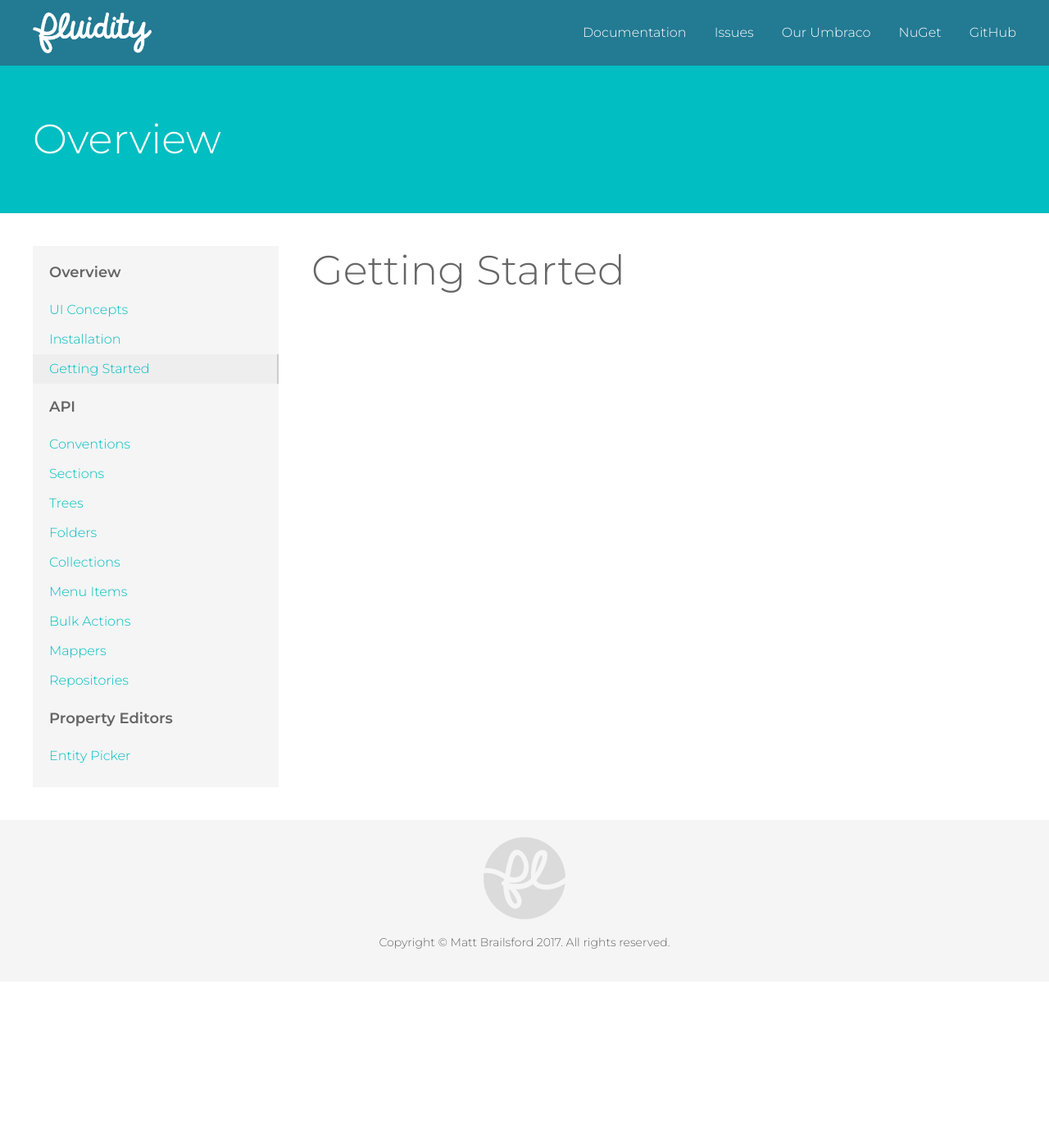
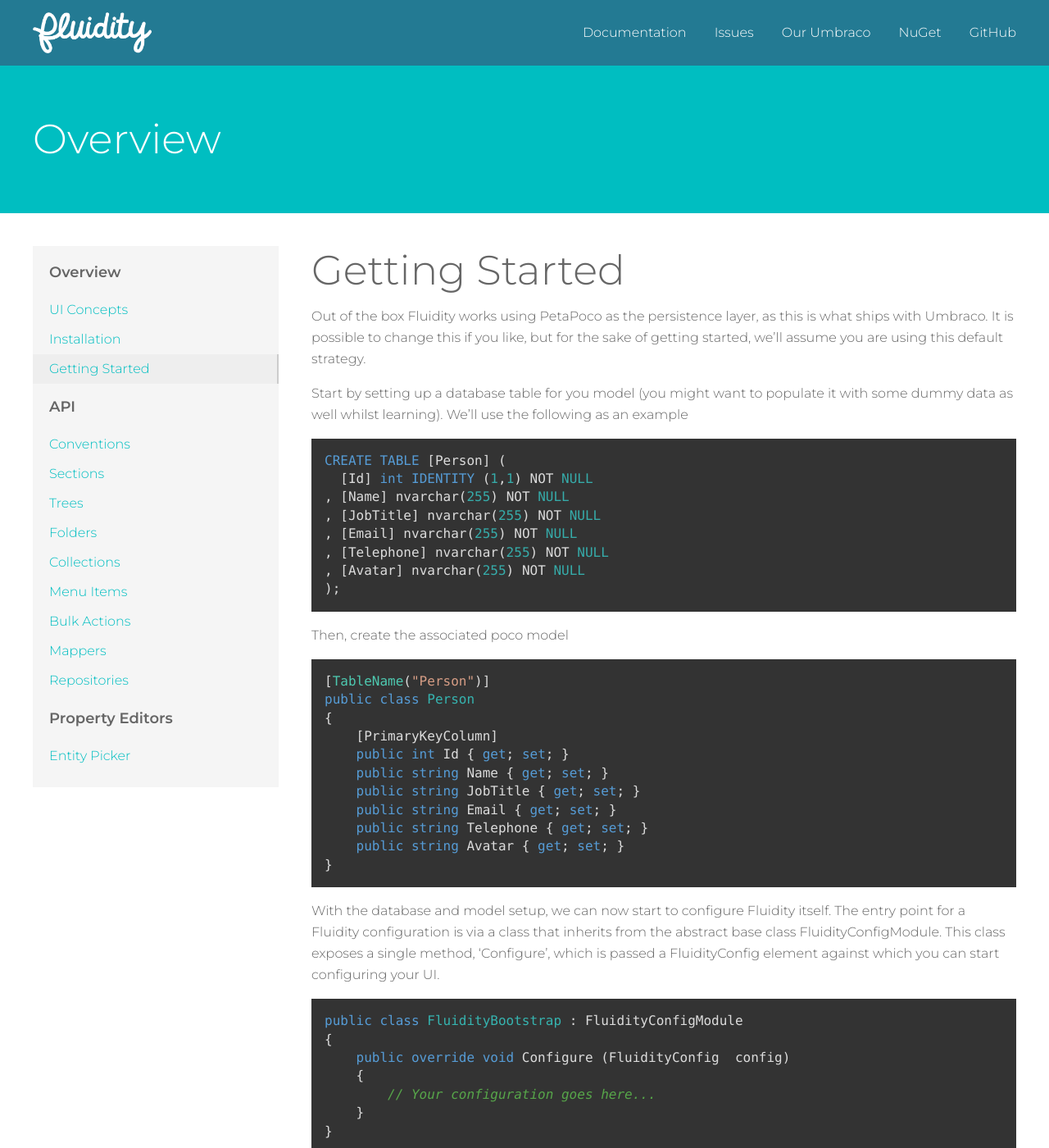
Before and after one commit to mattbrailsford/umbraco-fluidity, a Jekyll site: the page built from docs/_pages/01-overview-02-getting-started.md, in a window 1280 px wide and 1400 px high. Shown: the whole window at 82% size. Built offline with Jekyll 4.4.1, drawn with Linux system fonts in a browser that asks for light colours; some of the changed text lies outside the part shown.

Commit message:
Dropped in initial draft content written so far

`````diff
--- a/docs/_pages/01-overview-02-getting-started.md
+++ b/docs/_pages/01-overview-02-getting-started.md
@@ -4,4 +4,59 @@
 permalink: /overview/getting-started/index.html
 ---
 
-<h2>Getting Started</h2>
+## Getting Started
+
+Out of the box Fluidity works using PetaPoco as the persistence layer, as this is what ships with Umbraco. It is possible to change this if you like, but for the sake of getting started, we’ll assume you are using this default strategy.
+
+Start by setting up a database table for you model (you might want to populate it with some dummy data as well whilst learning). We’ll use the following as an example
+
+````sql
+CREATE TABLE [Person] (
+  [Id] int IDENTITY (1,1) NOT NULL
+, [Name] nvarchar(255) NOT NULL
+, [JobTitle] nvarchar(255) NOT NULL
+, [Email] nvarchar(255) NOT NULL
+, [Telephone] nvarchar(255) NOT NULL
+, [Avatar] nvarchar(255) NOT NULL
+);
+````
+
+Then, create the associated poco model
+
+````csharp
+[TableName("Person")]
+public class Person
+{
+    [PrimaryKeyColumn]
+    public int Id { get; set; }
+    public string Name { get; set; }
+    public string JobTitle { get; set; }
+    public string Email { get; set; }
+    public string Telephone { get; set; }
+    public string Avatar { get; set; }
+}
+````
+
+With the database and model setup, we can now start to configure Fluidity itself. The entry point for a Fluidity configuration is via a class that inherits from the abstract base class FluidityConfigModule. This class exposes a single method, ‘Configure’, which is passed a FluidityConfig element against which you can start configuring your UI.
+
+````csharp
+public class FluidityBootstrap : FluidityConfigModule
+{
+    public override void Configure (FluidityConfig  config)
+    {
+        // Your configuration goes here...
+    }
+}
+````
+
+An example of a basic configuration for our model might look something like this
+
+[CODE SNIPPET]
+
+Which in turn will generate a fully working user interface like this
+
+[SCREENSHOT]
+
+As you can see, with very little code you can start to create very powerful interfaces for your custom models.
+
+To see all the possible configuration options for each of the UI components, be sure to check out the Reference section.
`````
Also changed, not shown: docs/_pages/01-overview-00-ui-concepts.md (+7 -1 lines), docs/_pages/01-overview-01-installation.md (+42 -1 lines).
